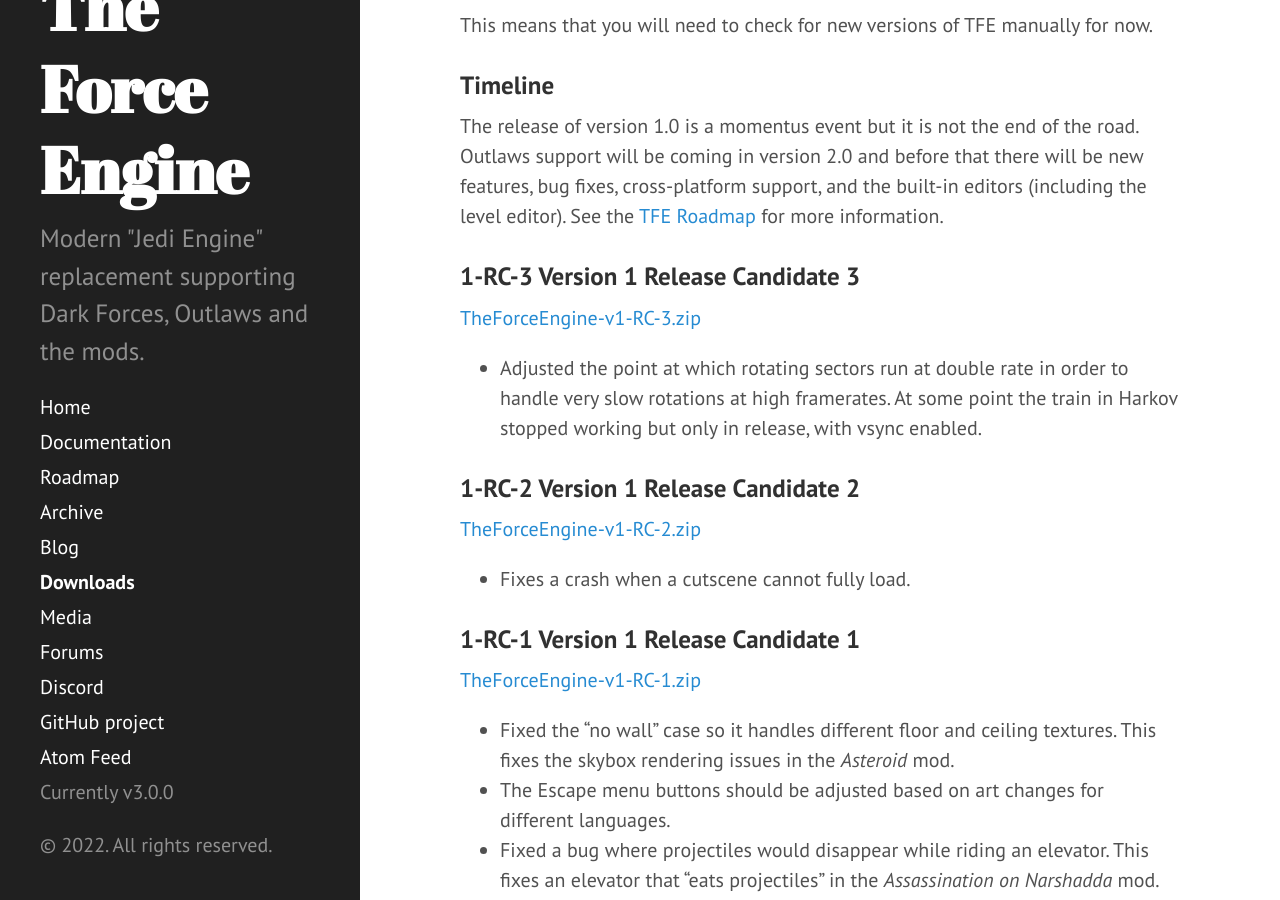
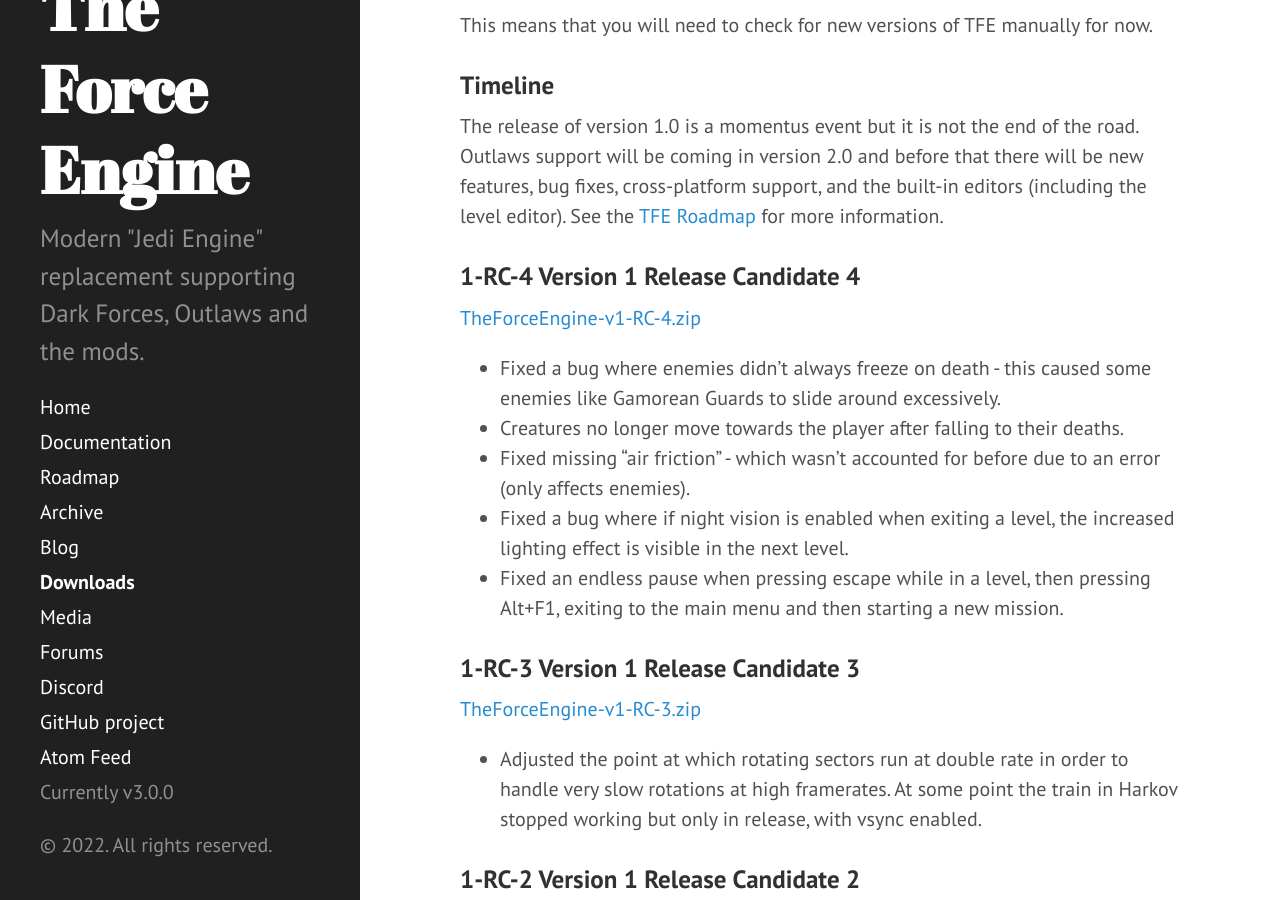
Before and after one commit to TheForceEngine/TheForceEngine.github.io, a Jekyll site: the page built from downloads.md, in a window 1280 px wide and 900 px high, scrolled down 330 px. Built offline with Jekyll 4.4.1, drawn with Linux system fonts in a browser that asks for light colours.

Commit message:
Update downloads.md

```diff
--- a/downloads.md
+++ b/downloads.md
@@ -9,6 +9,14 @@
 
 ### Timeline
 The release of version 1.0 is a momentus event but it is not the end of the road. Outlaws support will be coming in version 2.0 and before that there will be new features, bug fixes, cross-platform support, and the built-in editors (including the level editor). See the [TFE Roadmap](Roadmap.md) for more information.
+
+### 1-RC-4  Version 1 Release Candidate 4
+[TheForceEngine-v1-RC-4.zip](archive/TheForceEngine-v1-RC-4.zip) <br>
+* Fixed a bug where enemies didn't always freeze on death - this caused some enemies like Gamorean Guards to slide around excessively.
+* Creatures no longer move towards the player after falling to their deaths.
+* Fixed missing "air friction" - which wasn't accounted for before due to an error (only affects enemies).
+* Fixed a bug where if night vision is enabled when exiting a level, the increased lighting effect is visible in the next level.
+* Fixed an endless pause when pressing escape while in a level, then pressing Alt+F1, exiting to the main menu and then starting a new mission.
 
 ### 1-RC-3  Version 1 Release Candidate 3
 [TheForceEngine-v1-RC-3.zip](archive/TheForceEngine-v1-RC-3.zip) <br>
```
